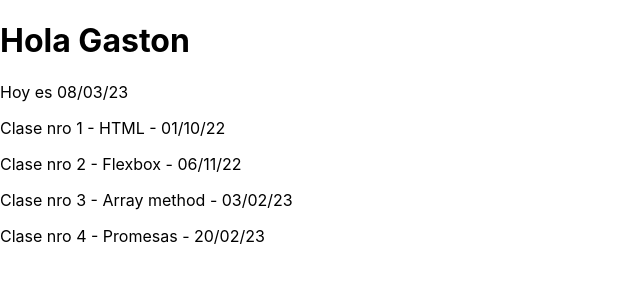
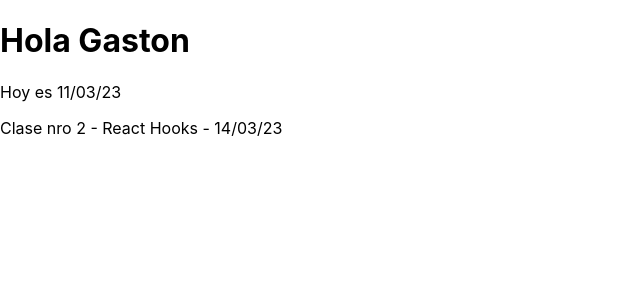
Before and after one commit to gst14/Repo-Hello-React-RollingClases, a React (Create React App) app: page / in a window 1280 px wide. Shown: the top 300 px of the page, without its empty margins (0-640 px from the left). Built offline with nearby package versions, Linux system fonts and the light colour scheme.

Commit message:
Clase 2.1 - Bases React - Props nuevo ejemplo - 11/03/23

```diff
--- a/src/App.js
+++ b/src/App.js
@@ -13,11 +13,7 @@ export function App(props) {
     <>
     <h1>Hola {props.nombre}</h1>
     <p>Hoy es {props.fecha}</p>
-    {
-      clasesGrabadas.map( clase => {
-        return <ClaseGrabacion key={clase.nro} nro={clase.nro} tema={clase.tema} fecha={clase.fecha}/>
-      })
-    }
+    <ClaseGrabacion nro={2} fecha="14/03/23" tema="React Hooks" />
     </>
   )  // jsx
 }
--- a/src/index.js
+++ b/src/index.js
@@ -7,7 +7,7 @@ import reportWebVitals from './reportWebVitals';
 const root = ReactDOM.createRoot(document.getElementById('root'));
 root.render(
   <React.StrictMode>
-    <App nombre="Gaston" fecha="08/03/23"/>
+    <App nombre="Gaston" fecha="11/03/23"/>
   </React.StrictMode>
 );
 
```
